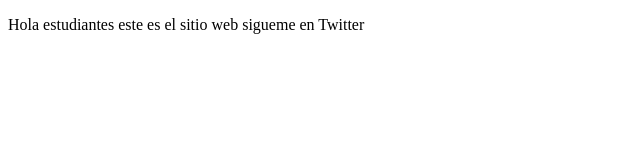
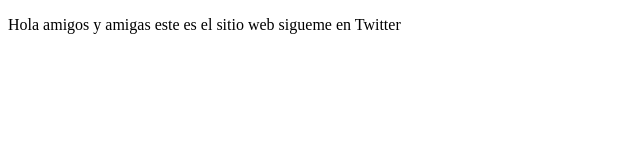
Before and after one commit to Chuchogom/proyectoDemoCursoPrework, a plain HTML site: page index.html in a window 1280 px wide. Shown: the full height of the page, 0-640 px from the left. Drawn offline with Linux system fonts and the light colour scheme.

Commit message:
Cambios commit

```diff
--- a/index.html
+++ b/index.html
@@ -8,7 +8,7 @@
 </head>
 <body>
     <p>
-        Hola estudiantes este es el sitio web sigueme en Twitter
+        Hola amigos y amigas este es el sitio web sigueme en Twitter
     </p>
 </body>
 </html>
```
